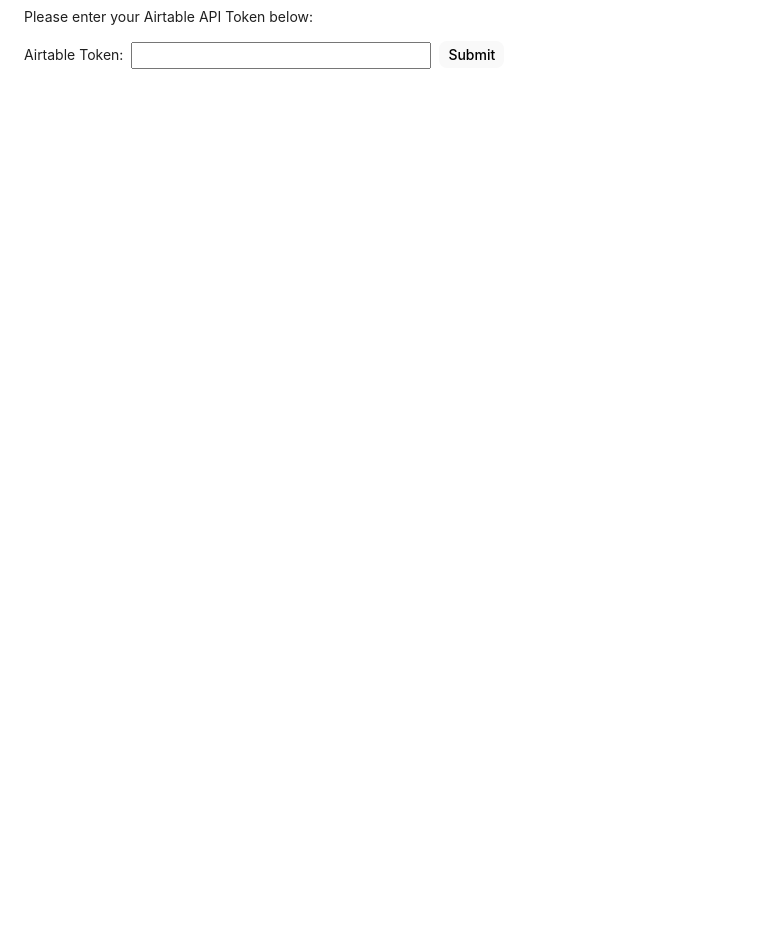
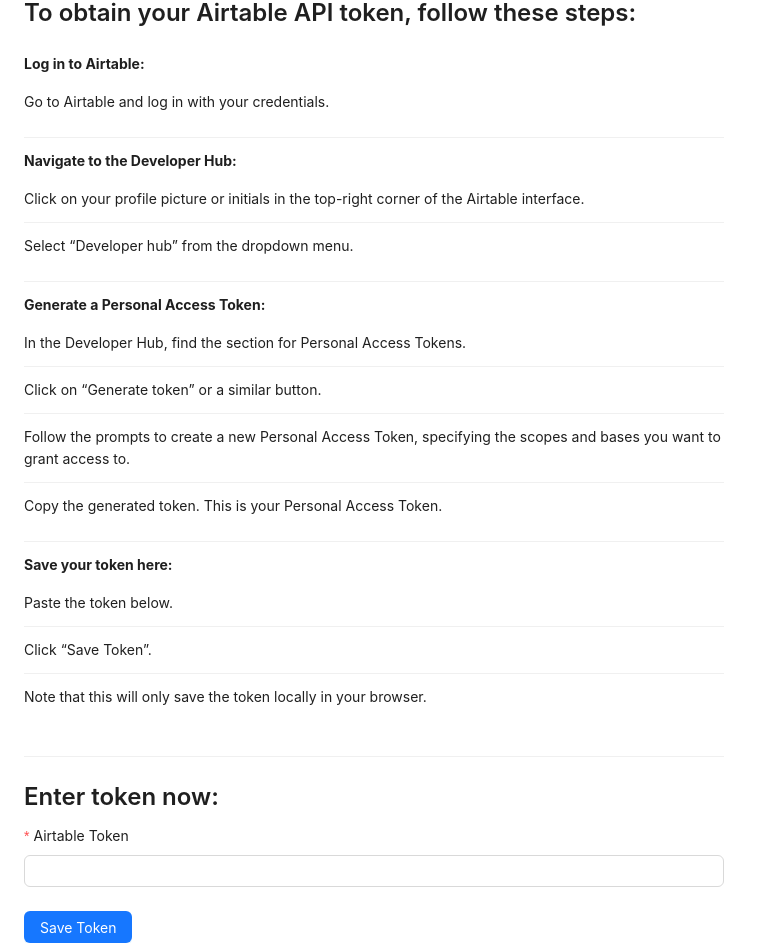
Before and after one commit to deg-basis/flowboard, a React (Vite) app: page /flowboard/config in a window 1280 px wide. Shown: the part 167-1110 px from the top of the page, without its empty margins (0-763 px from the left). Before the commit the page ends 800 px from the top, so only its background shows below. Built offline with nearby package versions, Linux system fonts and the light colour scheme.

Commit message:
Improved token collection

```diff
--- a/src/pages/ConfigPage.jsx
+++ b/src/pages/ConfigPage.jsx
@@ -1,39 +1,110 @@
-import { useState } from "react";
+import { useState, useEffect } from "react";
+import { Form, Input, Button, List, Typography, Divider } from "antd";
 import { useAirtableContext } from "../context/AirtableContext";
 import { useNavigate } from "react-router-dom";
 import { urlOf } from "../utils/deploymentUtils";
 
+const { Title } = Typography;
+
 const ConfigPage = () => {
   const { airtableToken, updateAirtableToken } = useAirtableContext();
-  const [token, setToken] = useState(airtableToken || "");
+  const [token, setToken] = useState("");
   const navigate = useNavigate();
 
-  const handleSubmit = (e) => {
-    e.preventDefault();
+  useEffect(() => {
+    setToken(airtableToken || "");
+  }, [airtableToken]);
+
+  const handleSubmit = () => {
     updateAirtableToken(token);
     navigate(urlOf("funnel"));
   };
 
   return (
     <div>
-      <h1>Config</h1>
-      <p>Please enter your Airtable API Token below:</p>
-      <form onSubmit={handleSubmit}>
-        <label>
-          Airtable Token:
-          <input
-            type="text"
+      <Title level={1}>Config</Title>
+      <Title level={3}>
+        To obtain your Airtable API token, follow these steps:
+      </Title>
+      <Instructions />
+      <Divider />
+      <Title level={3}>Enter token now:</Title>
+      <Form
+        layout="vertical"
+        initialValues={{ token: airtableToken }}
+        onFinish={handleSubmit}
+      >
+        <Form.Item
+          label="Airtable Token"
+          name="token"
+          rules={[
+            { required: true, message: "Please input your Airtable token!" },
+          ]}
+        >
+          <Input
             value={token}
             onChange={(e) => setToken(e.target.value)}
-            style={{ marginLeft: "8px", padding: "4px", width: "300px" }}
+            style={{ width: "700px" }}
           />
-        </label>
-        <button type="submit" style={{ marginLeft: "8px", padding: "4px 8px" }}>
-          Submit
-        </button>
-      </form>
+        </Form.Item>
+        <Form.Item>
+          <Button type="primary" htmlType="submit">
+            Save Token
+          </Button>
+        </Form.Item>
+      </Form>
     </div>
   );
 };
 
+const Instructions = () => (
+  <div>
+    <List
+      dataSource={[
+        {
+          title: "Log in to Airtable:",
+          steps: ["Go to Airtable and log in with your credentials."],
+        },
+        {
+          title: "Navigate to the Developer Hub:",
+          steps: [
+            "Click on your profile picture or initials in the top-right corner of the Airtable interface.",
+            "Select “Developer hub” from the dropdown menu.",
+          ],
+        },
+        {
+          title: "Generate a Personal Access Token:",
+          steps: [
+            "In the Developer Hub, find the section for Personal Access Tokens.",
+            "Click on “Generate token” or a similar button.",
+            "Follow the prompts to create a new Personal Access Token, specifying the scopes and bases you want to grant access to.",
+            "Copy the generated token. This is your Personal Access Token.",
+          ],
+        },
+        {
+          title: "Save your token here:",
+          steps: [
+            "Paste the token below.",
+            "Click “Save Token”.",
+            "Note that this will only save the token locally in your browser.",
+          ],
+        },
+      ]}
+      renderItem={(item) => (
+        <List.Item>
+          <List.Item.Meta
+            title={item.title}
+            description={
+              <List
+                dataSource={item.steps}
+                renderItem={(step) => <List.Item>{step}</List.Item>}
+              />
+            }
+          />
+        </List.Item>
+      )}
+    />
+  </div>
+);
+
 export default ConfigPage;
```
Also changed, not shown: 1 other file (tests, documents, lock files or other folders).
